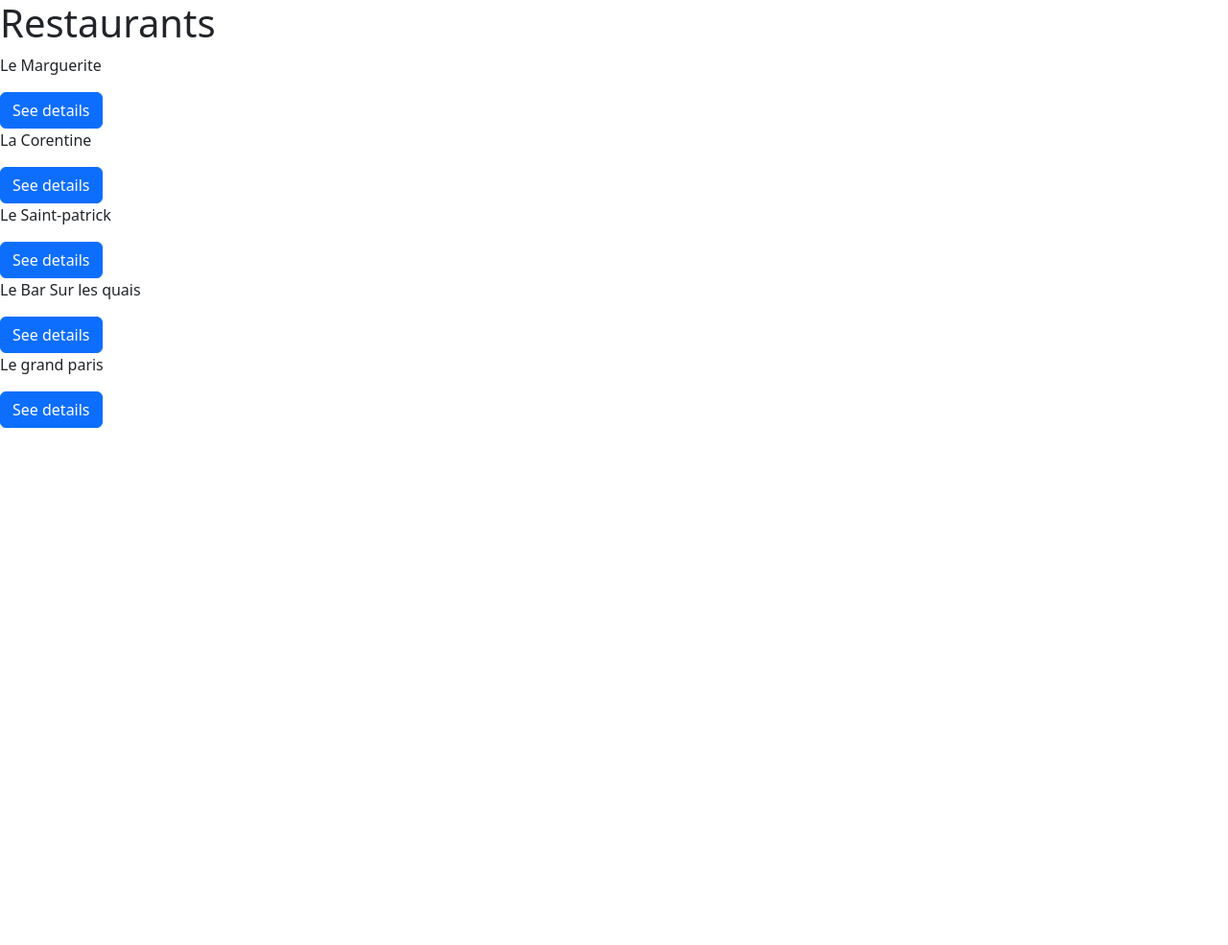
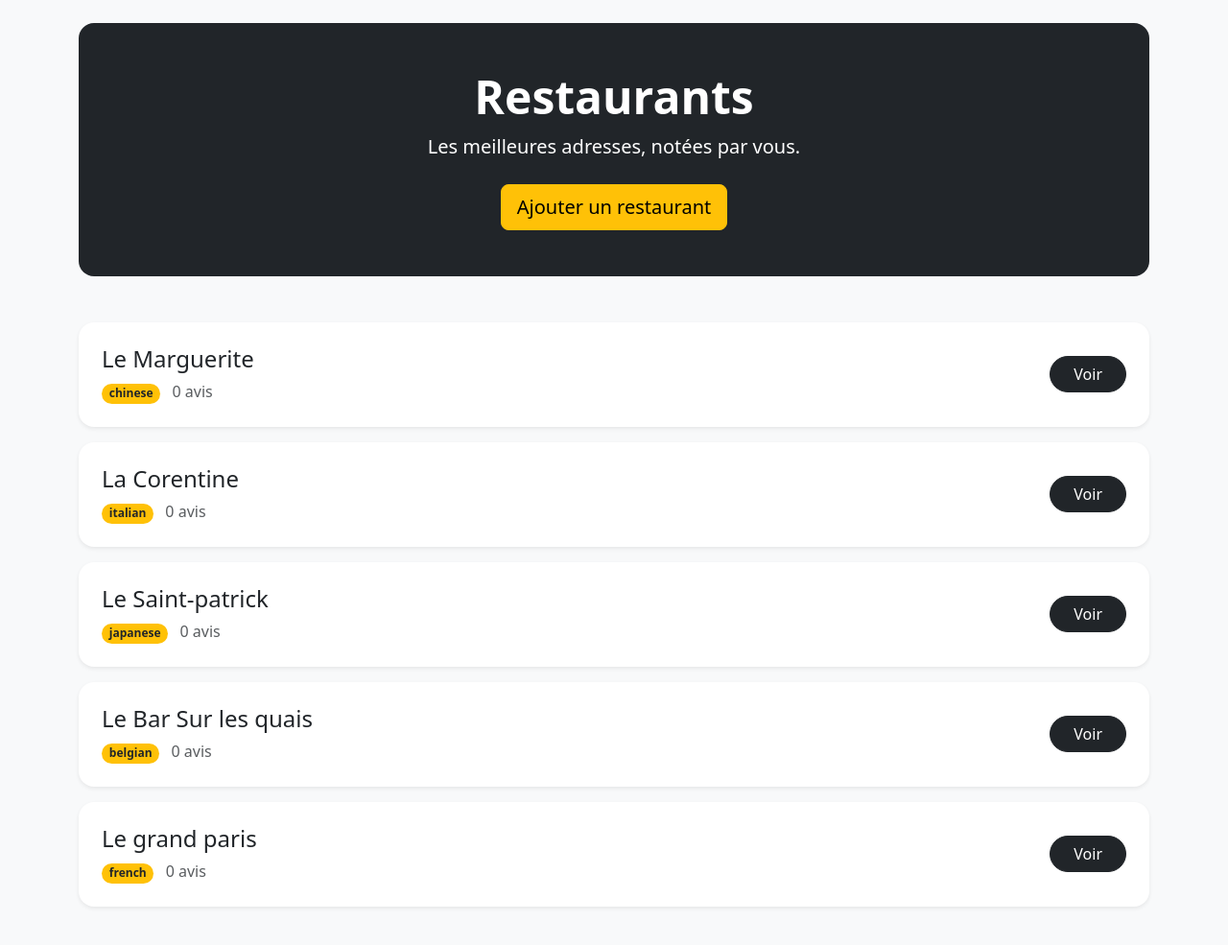
Before and after one commit to GCFR-dev/rails-yelp-mvp, a Rails app: page /restaurants in a window 1280 px wide. Shown: the whole page at 96% size. Before the commit the page ends 446 px from the top, so only its background shows below. Run offline with Rails 7, Linux system fonts and the light colour scheme; data comes from the database, SQL or seed files in the repository; data that the repository does not hold is empty; some libraries are stand-ins or nearby versions.

Commit message:
exercice

```diff
--- a/app/controllers/restaurants_controller.rb
+++ b/app/controllers/restaurants_controller.rb
@@ -8,6 +8,21 @@ class RestaurantsController < ApplicationController
   end
 
   def new
-    @restaurant = Restaurant.create
+    @restaurant = Restaurant.new
+  end
+
+  def create
+    @restaurant = Restaurant.new(restaurant_params)
+    if @restaurant.save
+      redirect_to restaurant_path(@restaurant)
+    else
+      render :new, status: :unprocessable_entity
+    end
+  end
+
+  private
+
+  def restaurant_params
+    params.require(:restaurant).permit(:name, :address, :phone_number, :category)
   end
 end
--- a/app/views/layouts/application.html.erb
+++ b/app/views/layouts/application.html.erb
@@ -1,30 +1,19 @@
 <!DOCTYPE html>
 <html>
   <head>
-    <title><%= content_for(:title) || "Rails Yelp Mvp" %></title>
+    <title>Rails Yelp Mvp</title>
     <meta name="viewport" content="width=device-width,initial-scale=1">
-    <meta name="apple-mobile-web-app-capable" content="yes">
-    <meta name="application-name" content="Rails Yelp Mvp">
-    <meta name="mobile-web-app-capable" content="yes">
     <%= csrf_meta_tags %>
     <%= csp_meta_tag %>
 
-    <%= yield :head %>
-
-    <%# Enable PWA manifest for installable apps (make sure to enable in config/routes.rb too!) %>
-    <%#= tag.link rel: "manifest", href: pwa_manifest_path(format: :json) %>
-
-    <link rel="icon" href="/icon.png" type="image/png">
-    <link rel="icon" href="/icon.svg" type="image/svg+xml">
-    <link rel="apple-touch-icon" href="/icon.png">
     <link href="https://cdn.jsdelivr.net/npm/bootstrap@5.3.6/dist/css/bootstrap.min.css" rel="stylesheet" integrity="sha384-4Q6Gf2aSP4eDXB8Miphtr37CMZZQ5oXLH2yaXMJ2w8e2ZtHTl7GptT4jmndRuHDT" crossorigin="anonymous">
-
-    <%# Includes all stylesheet files in app/assets/stylesheets %>
     <%= stylesheet_link_tag :app, "data-turbo-track": "reload" %>
     <%= javascript_importmap_tags %>
   </head>
 
-  <body>
-    <%= yield %>
+  <body class="bg-light">
+    <div class="container py-4">
+      <%= yield %>
+    </div>
   </body>
 </html>
--- a/app/views/restaurants/index.html.erb
+++ b/app/views/restaurants/index.html.erb
@@ -1,7 +1,16 @@
-<h1>Restaurants</h1>
+<div class="bg-dark text-white rounded-4 p-5 mb-5 text-center">
+  <h1 class="display-5 fw-bold">Restaurants</h1>
+  <p class="lead mb-4">Les meilleures adresses, notées par vous.</p>
+  <%= link_to "Ajouter un restaurant", new_restaurant_path, class: "btn btn-warning btn-lg" %>
+</div>
 
 <% @restaurants.each do |restaurant| %>
-  <p><%= restaurant.name %></p>
-
-  <%= link_to "See details", restaurant_path(restaurant), class: "btn btn-primary" %>
+  <div class="bg-white rounded-4 shadow-sm p-4 mb-3 d-flex justify-content-between align-items-center">
+    <div>
+      <h4 class="mb-2"><%= restaurant.name %></h4>
+      <span class="badge rounded-pill bg-warning text-dark"><%= restaurant.category %></span>
+      <span class="text-muted ms-2"><%= restaurant.reviews.count %> avis</span>
+    </div>
+    <%= link_to "Voir", restaurant_path(restaurant), class: "btn btn-dark rounded-pill px-4" %>
+  </div>
 <% end %>
```
Also changed, not shown: app/controllers/reviews_controller.rb (+21 -0 lines), app/views/restaurants/new.html.erb (+12 -8 lines), app/views/restaurants/show.html.erb (+25 -4 lines), app/views/reviews/new.html.erb (added, +11 -0 lines).
